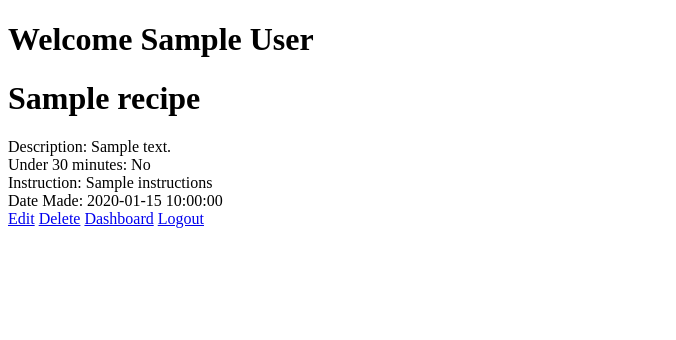
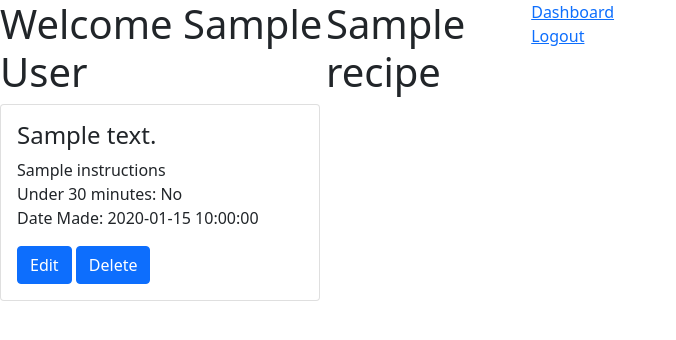
Before and after one commit to KarolisL1/recipes, a Flask app: template flask_app/templates/single_recipe.html in a window 1280 px wide. Shown: the top 340 px of the page, without its empty margins (0-676 px from the left). Run offline with Flask 2, Linux system fonts and the light colour scheme; the visitor is signed in with stand-in values (Sample User, id 1); tables that the repository leaves empty or names only in its code hold one stand-in row (values such as "Sample post"); the template is opened without the code that fills it: most values are stand-ins (such as "Sample title", 1, 10 or a date in 2020).

Commit message:
small updates

```diff
--- a/flask_app/templates/single_recipe.html
+++ b/flask_app/templates/single_recipe.html
@@ -4,28 +4,35 @@
     <meta charset="UTF-8">
     <meta http-equiv="X-UA-Compatible" content="IE=edge">
     <meta name="viewport" content="width=device-width, initial-scale=1.0">
+    <link href="https://cdn.jsdelivr.net/npm/bootstrap@5.1.3/dist/css/bootstrap.min.css" rel="stylesheet" integrity="sha384-1BmE4kWBq78iYhFldvKuhfTAU6auU8tT94WrHftjDbrCEXSU1oBoqyl2QvZ6jIW3" crossorigin="anonymous">
     <title>Document</title>
 </head>
 <body>
-    <h1>Welcome {{session['firstname']}}</h1>
-    <h1>{{recipe.name}}</h1>
-    Description: {{recipe.description}}<br>
-    Under 30 minutes:
-    {% if recipe.under_30_min == 1 %}
-    Yes
-    {% else %}
-    No
-    {% endif %}
-    <br>
-    Instruction: {{recipe.instructions}}<br>
-    Date Made: {{recipe.date_made_on}}<br>
+    <nav class="d-flex flex-row justify-content-between w-50">
+        <h1>Welcome {{session['firstname']}}</h1>
+        <h1>{{recipe.name}}</h1>
+        <div>
+            <a href="/dashboard">Dashboard</a>
+            <a href="/logout">Logout</a>
+        </div>
+    </nav>
 
-    {% if recipe.id == session['user_id'] %}
-    <a href="/recipe/{{recipe.id}}/edit">Edit</a>
-    <a href="/recipe/{{recipe.id}}/delete">Delete</a>
-    {% endif %}
-
-    <a href="/dashboard">Dashboard</a>
-    <a href="/logout">Logout</a>
+    <div class="card w-25">
+        <div class="card-body">
+            <h4 class="card-title">{{recipe.description}}</h4>
+            <p class="card-text">
+                {{recipe.instructions}}<br>
+                Under 30 minutes:
+                {% if recipe.under_30_min == 1 %} Yes
+                {% else %} No
+                {% endif %}<br>
+                Date Made: {{recipe.date_made_on}}<br>
+            </p>
+            {% if recipe.user_id == session['user_id'] %}
+            <a class="btn btn-primary" href="/recipe/{{recipe.id}}/edit">Edit</a>
+            <a class="btn btn-primary" href="/recipe/{{recipe.id}}/delete">Delete</a>
+            {% endif %}
+        </div>
+    </div>
 </body>
 </html>
```
Also changed, not shown: flask_app/templates/index.html (+0 -20 lines).
